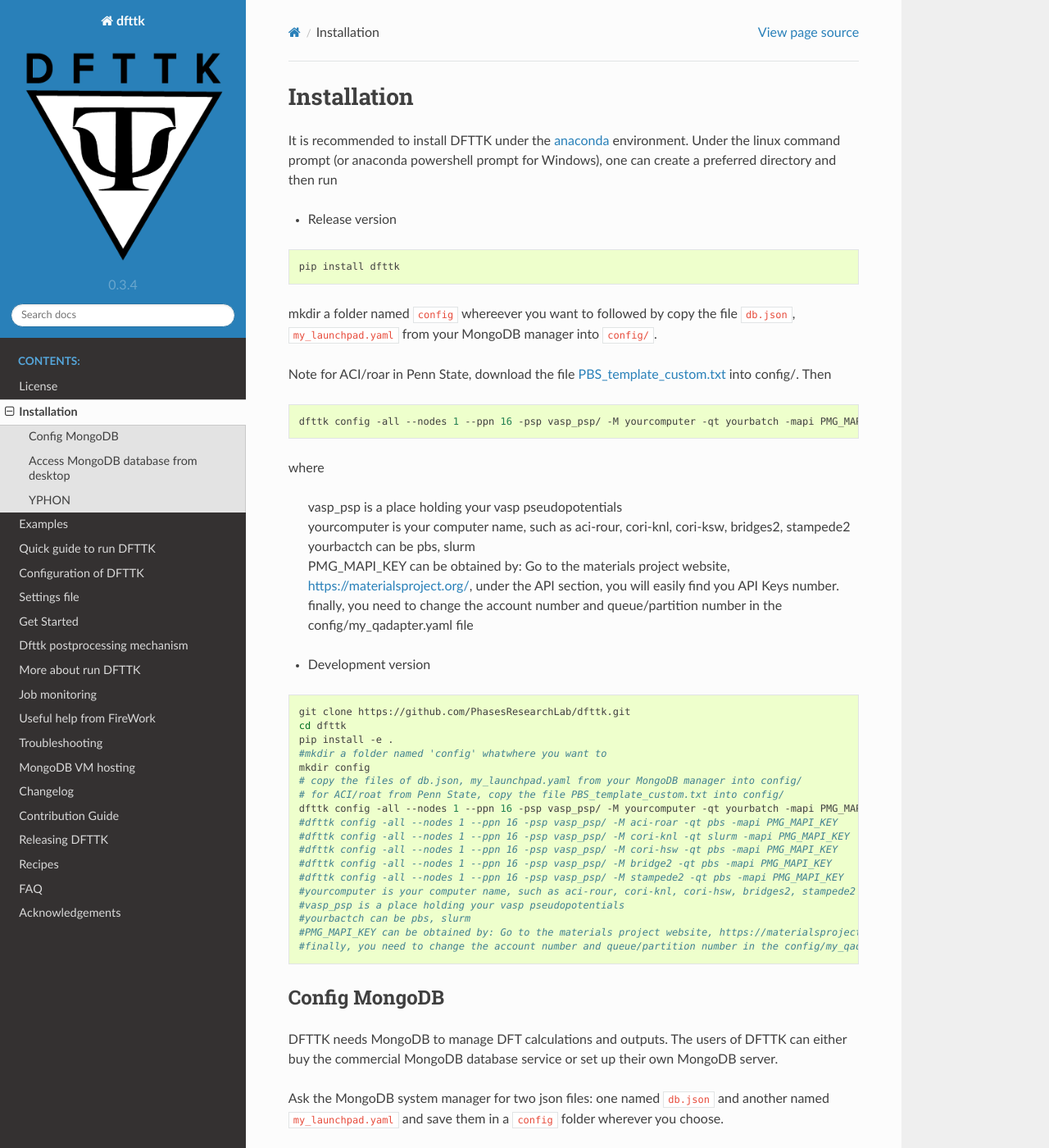
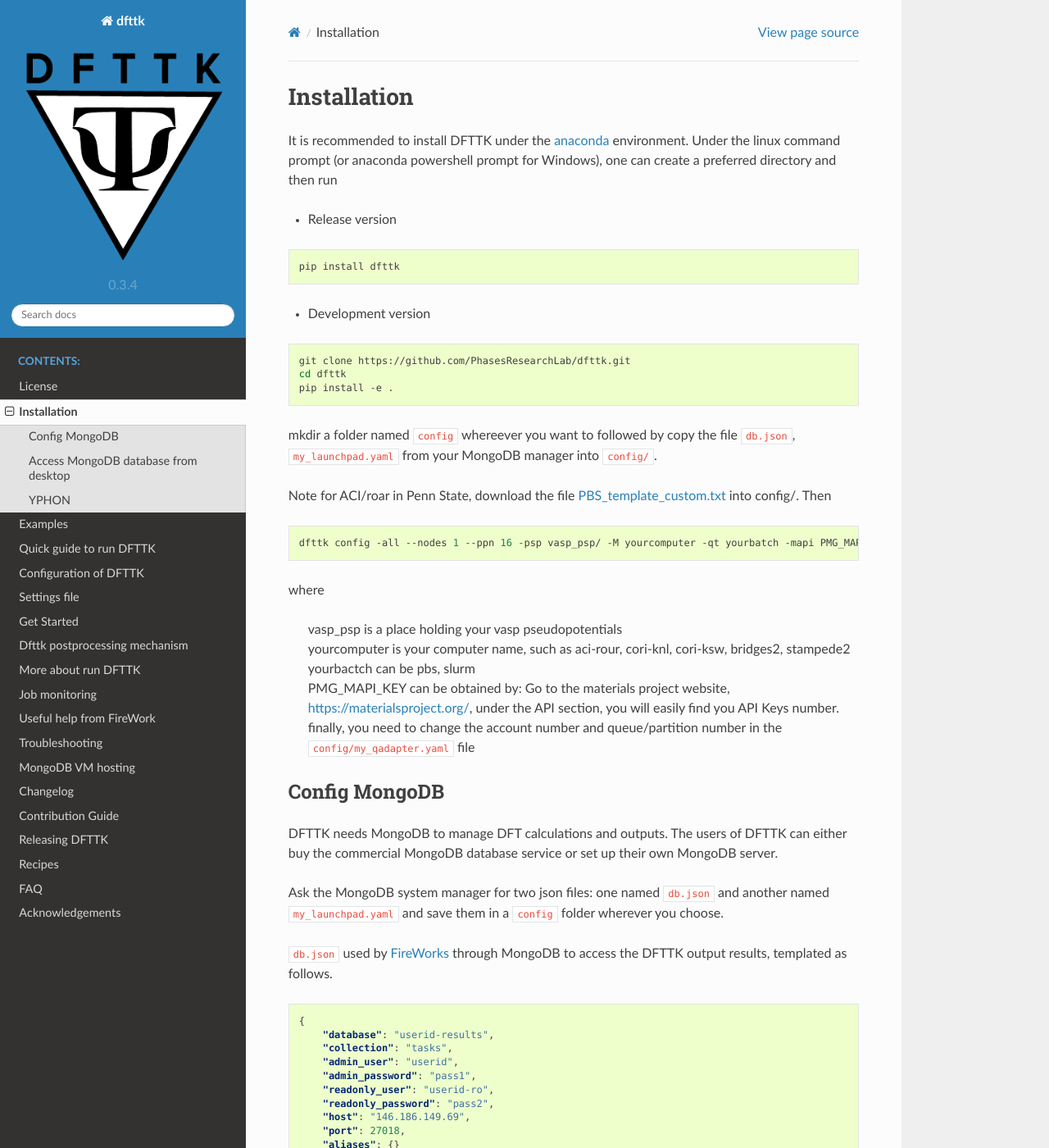
Before and after one commit to PhasesResearchLab/dfttk-2021, a Sphinx documentation site: the page built from docs/source/Installation.rst, in a window 1280 px wide and 1400 px high. Shown: the whole window at 82% size. Built offline with Sphinx 7.4.7 and the Read the Docs theme 2.0.0, drawn with Linux system fonts in a browser that asks for light colours.

Commit message:
Update Installation.rst

```diff
--- a/docs/source/Installation.rst
+++ b/docs/source/Installation.rst
@@ -8,6 +8,14 @@ It is recommended to install DFTTK under the `anaconda <https://docs.anaconda.co
 .. code-block:: bash
 
     pip install dfttk
+
+- Development version
+
+.. code-block:: bash
+
+    git clone https://github.com/PhasesResearchLab/dfttk.git
+    cd dfttk
+    pip install -e .
 
 mkdir a folder named ``config`` whereever you want to followed by copy the file ``db.json``, ``my_launchpad.yaml`` from your MongoDB manager into ``config/``.
 
@@ -23,30 +31,8 @@ where
     | yourcomputer is your computer name, such as aci-rour, cori-knl, cori-ksw, bridges2, stampede2
     | yourbactch can be pbs, slurm
     | PMG_MAPI_KEY can be obtained by: Go to the materials project website, https://materialsproject.org/, under the API section, you will easily find you API Keys number.
-    | finally, you need to change the account number and queue/partition number in the config/my_qadapter.yaml file
+    | finally, you need to change the account number and queue/partition number in the ``config/my_qadapter.yaml`` file
 
-- Development version
-
-.. code-block:: bash
-
-    git clone https://github.com/PhasesResearchLab/dfttk.git
-    cd dfttk
-    pip install -e .
-    #mkdir a folder named 'config' whatwhere you want to
-    mkdir config
-    # copy the files of db.json, my_launchpad.yaml from your MongoDB manager into config/
-    # for ACI/roat from Penn State, copy the file PBS_template_custom.txt into config/
-    dfttk config -all --nodes 1 --ppn 16 -psp vasp_psp/ -M yourcomputer -qt yourbatch -mapi PMG_MAPI_KEY
-    #dfttk config -all --nodes 1 --ppn 16 -psp vasp_psp/ -M aci-roar -qt pbs -mapi PMG_MAPI_KEY
-    #dfttk config -all --nodes 1 --ppn 16 -psp vasp_psp/ -M cori-knl -qt slurm -mapi PMG_MAPI_KEY
-    #dfttk config -all --nodes 1 --ppn 16 -psp vasp_psp/ -M cori-hsw -qt pbs -mapi PMG_MAPI_KEY
-    #dfttk config -all --nodes 1 --ppn 16 -psp vasp_psp/ -M bridge2 -qt pbs -mapi PMG_MAPI_KEY
-    #dfttk config -all --nodes 1 --ppn 16 -psp vasp_psp/ -M stampede2 -qt pbs -mapi PMG_MAPI_KEY
-    #yourcomputer is your computer name, such as aci-rour, cori-knl, cori-hsw, bridges2, stampede2
-    #vasp_psp is a place holding your vasp pseudopotentials
-    #yourbactch can be pbs, slurm
-    #PMG_MAPI_KEY can be obtained by: Go to the materials project website, https://materialsproject.org/, under the API section, you will easily find you API Keys number.
-    #finally, you need to change the account number and queue/partition number in the config/my_qadapter.yaml file
 
 Config MongoDB
 --------------
```
